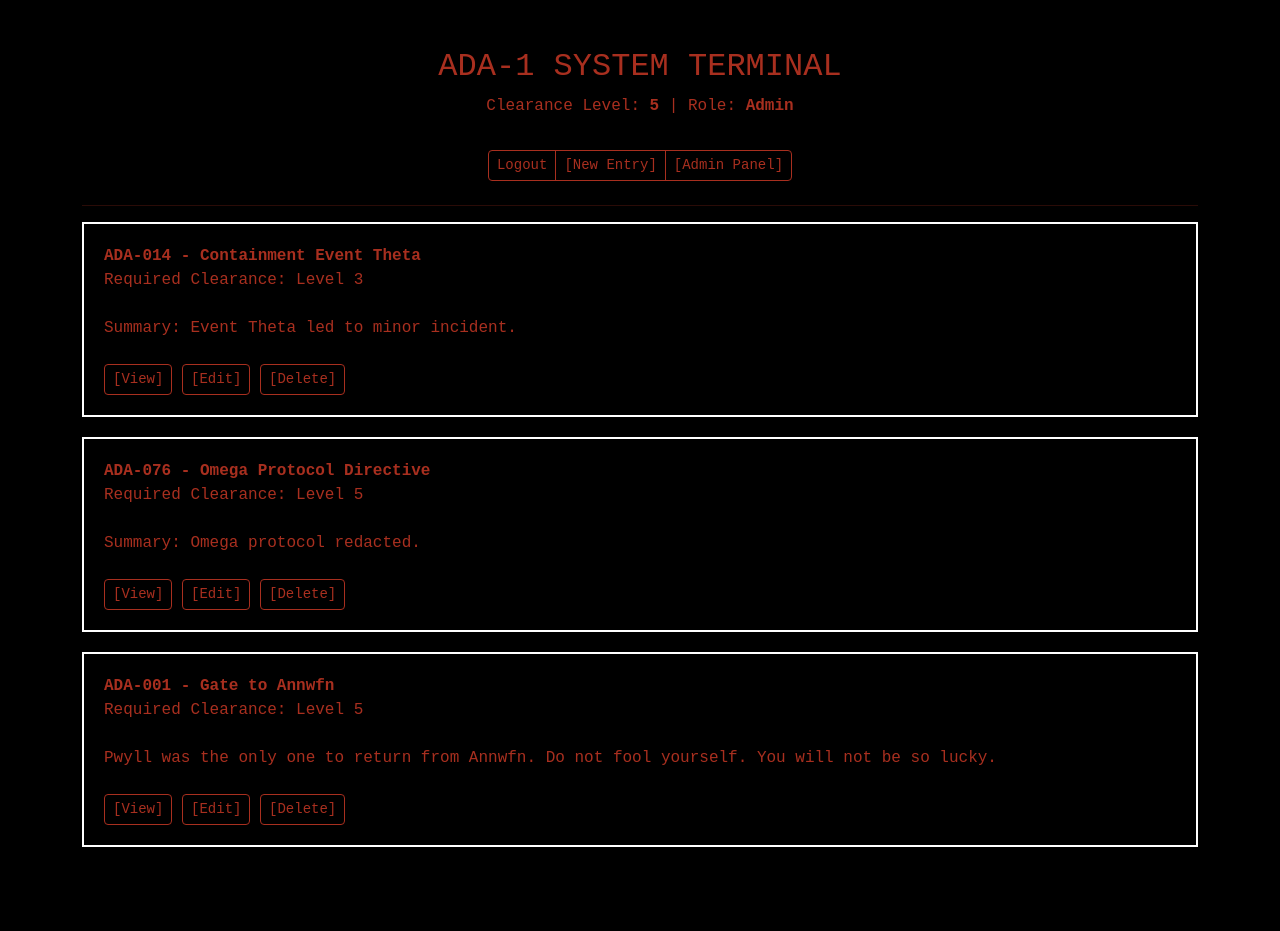
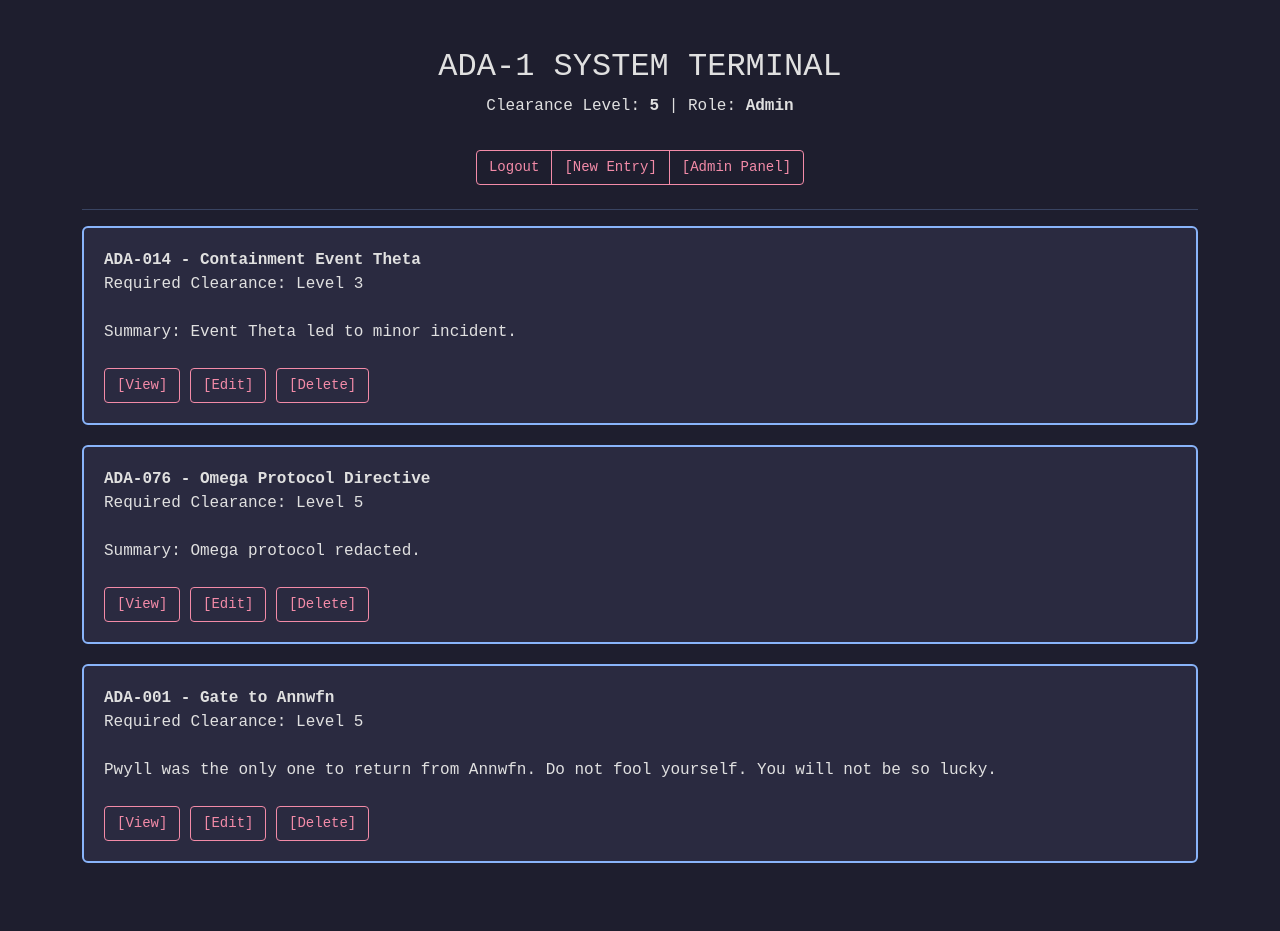
Before and after one commit to arl-0/ada1_project, a Flask app: page /dashboard in a window 1280 px wide. Before the commit the page ends 847 px from the top, so only its background shows below. Run offline with Flask 3, Linux system fonts and the light colour scheme; a user stored in the database is signed in; data comes from the database, SQL or seed files in the repository; parts of the project's set-up code (start-up, migrations or seed data) failed here and were passed over.

Commit message:
attempt colour changes and validation fixes

```diff
--- a/app/forms.py
+++ b/app/forms.py
@@ -1,6 +1,6 @@
 from flask_wtf import FlaskForm
 from wtforms import StringField, PasswordField, SubmitField, IntegerField, SelectField, TextAreaField
-from wtforms.validators import InputRequired, Length, EqualTo, Regexp, DataRequired
+from wtforms.validators import DataRequired, Length, EqualTo, Regexp, ValidationError
 
 class LoginForm(FlaskForm):
     username = StringField('Username', validators=[InputRequired(), Length(min=4)])
--- a/app/templates/dashboard.html
+++ b/app/templates/dashboard.html
@@ -6,26 +6,32 @@
   <link href="https://cdn.jsdelivr.net/npm/bootstrap@5.3.0/dist/css/bootstrap.min.css" rel="stylesheet">
   <style>
     body {
-      background-color: black;
-      color: #a82f1f;
+      background-color: #1E1E2E;
+      color: #E0E0E0;
       font-family: 'Courier New', Courier, monospace;
     }
     .terminal-box {
-      border: 2px solid #ffffff;
-      padding: 20px;
-      margin-bottom: 20px;
+    border: 2px solid #89B4FA;
+    padding: 20px;
+    margin-bottom: 20px;
+    background-color: #2A2A40;
+    border-radius: 6px;
     }
     .btn-terminal {
-      background: none;
-      border: 1px solid #a82f1f;
-      color: #a82f1f;
+    background: none;
+    border: 1px solid #F38BA8;
+    color: #F38BA8;
+    padding: 6px 12px;
+    text-decoration: none;
+    cursor: pointer;
+    transition: 0.2s ease-in-out;
     }
     .btn-terminal:hover {
-      background-color: #8f1f0c;
-      color: black;
+      background-color: #A6E3A1;
+      color: #1E1E2E;
     }
     hr {
-      border-color: #a82f1f;
+      border-color: #89B4FA;
     }
   </style>
 </head>
```
Also changed, not shown: README.md, app/templates/register.html (line endings or trailing spaces), app/templates/startup.html (line endings or trailing spaces).
